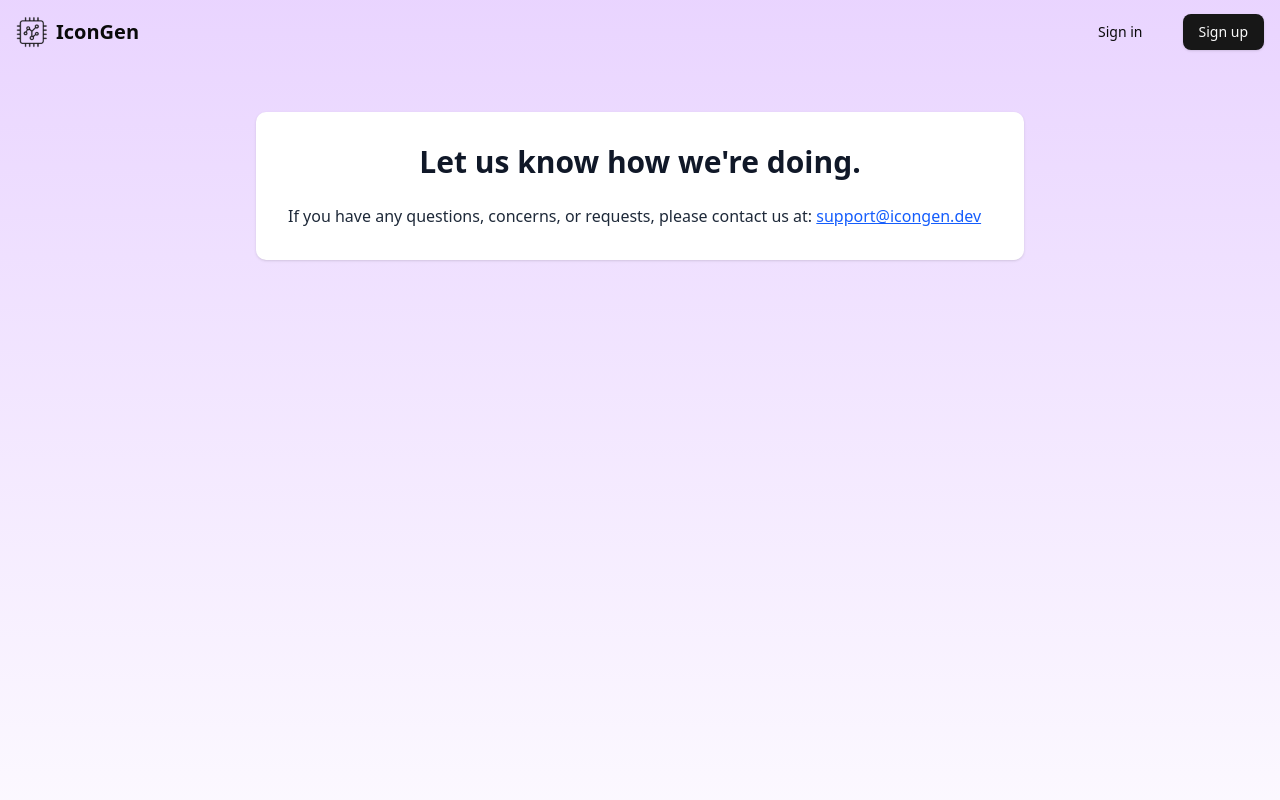
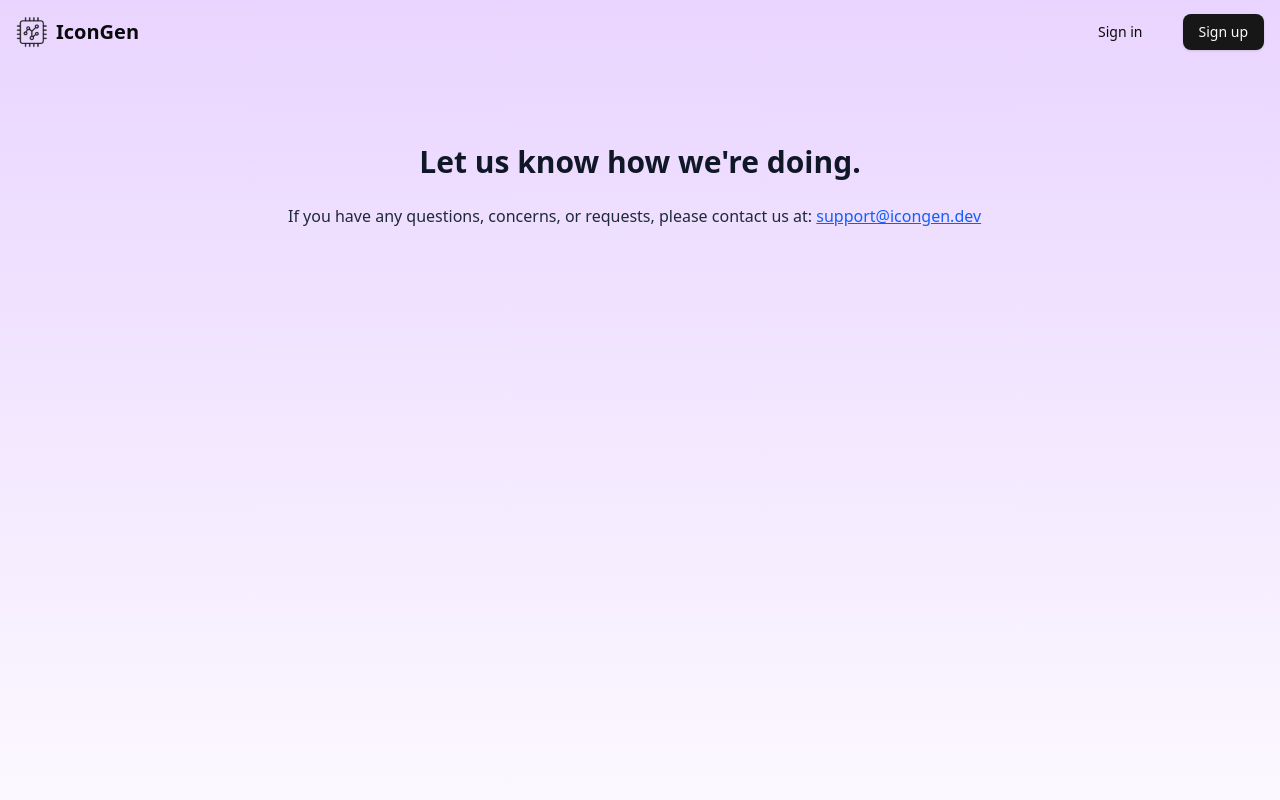
Before and after one commit to geoffblay/IconGen, a React (Vite) app: page /contact in a window 1280 px wide. Shown: the top 800 px of the page. Built offline with nearby package versions, Linux system fonts and the light colour scheme; no server answers.

Commit message:
aesthetics for contact page

```diff
--- a/src/pages/Contact.tsx
+++ b/src/pages/Contact.tsx
@@ -1,7 +1,7 @@
 export default function Contact() {
     return (
         <div className="min-h-screen py-12 px-4 sm:px-6 lg:px-8">
-            <div className="max-w-3xl mx-auto bg-white rounded-lg shadow p-8">
+            <div className="max-w-3xl mx-auto rounded-lg p-8">
                 <h1 className="text-3xl font-bold mb-6 text-center text-gray-900">Let us know how we're doing.</h1>
                 <div className="space-y-6 text-gray-800 text-base">
                     <p>
```
